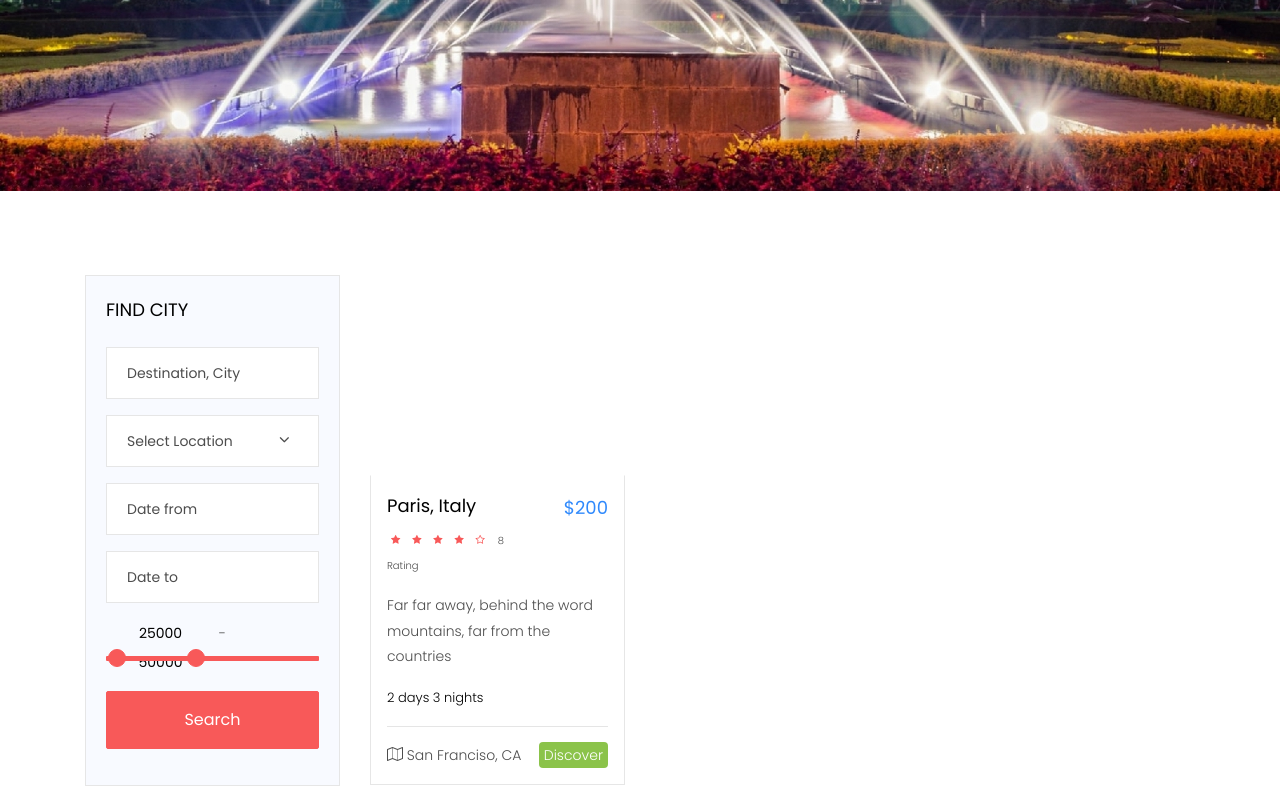
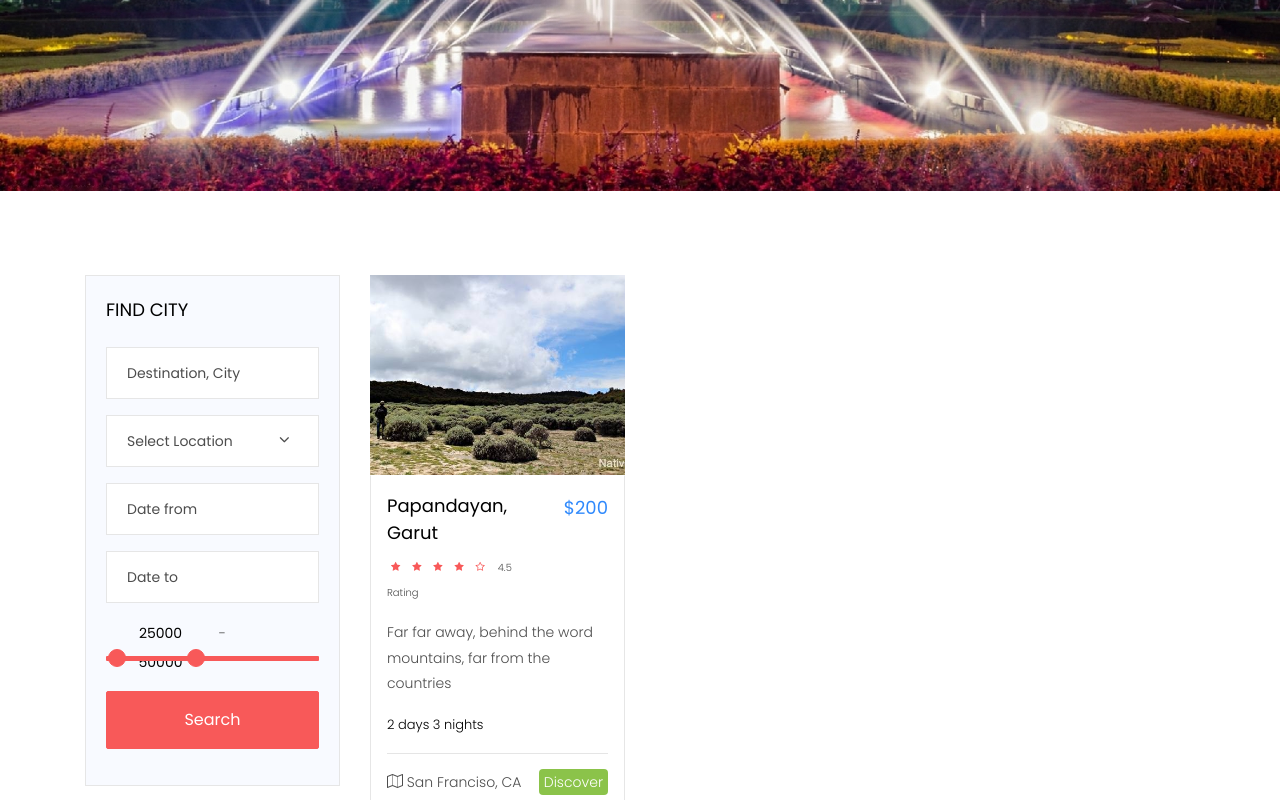
Before and after one commit to pasabar/apps, a plain HTML site: page pages/tour.html in a window 1280 px wide. Shown: the part 609-1409 px from the top of the page. Drawn offline with Linux system fonts and the light colour scheme; some packages are replaced by stand-ins of ours; files that its build step writes are made by us from their sources; no server answers; files whose address does not match are found by name.

Commit message:
update tour

```diff
--- a/pages/tour.html
+++ b/pages/tour.html
@@ -167,7 +167,7 @@
 						<div class="col-md-4 ftco-animate">
 							<div class="destination">
 								<a href="#" class="img img-2 d-flex justify-content-center align-items-center"
-									style="background-image: url(images/destination-1.jpg);">
+									style="background-image: url(../assets/images/Papandayan-.jpg);">
 									<div class="icon d-flex justify-content-center align-items-center">
 										<span class="icon-search2"></span>
 									</div>
@@ -175,14 +175,14 @@
 								<div class="text p-3">
 									<div class="d-flex">
 										<div class="one">
-											<h3><a href="#">Paris, Italy</a></h3>
+											<h3><a href="#">Papandayan, Garut</a></h3>
 											<p class="rate">
 												<i class="icon-star"></i>
 												<i class="icon-star"></i>
 												<i class="icon-star"></i>
 												<i class="icon-star"></i>
 												<i class="icon-star-o"></i>
-												<span>8 Rating</span>
+												<span>4.5 Rating</span>
 											</p>
 										</div>
 										<div class="two">
```
